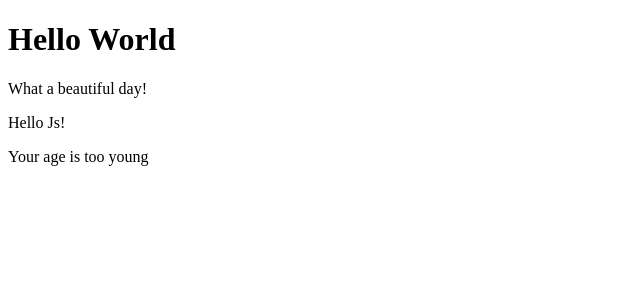
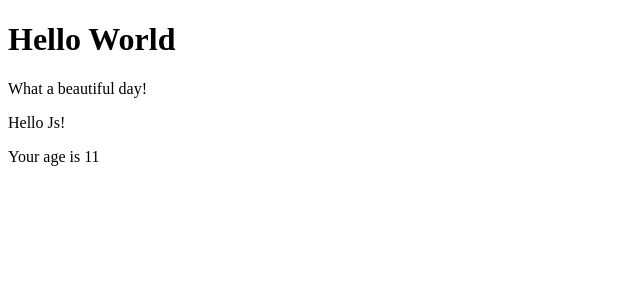
Before and after one commit to dens90/react-exercises, a React (Create React App) app: page / in a window 1280 px wide. Shown: the top 300 px of the page, without its empty margins (0-640 px from the left). Built offline with nearby package versions, Linux system fonts and the light colour scheme.

Commit message:
conditional-rendering-02

```diff
--- a/src/Welcome.js
+++ b/src/Welcome.js
@@ -6,7 +6,7 @@ export class Welcome extends React.Component {
     return(
       <div>
        <p>Hello {this.props.name || "Js"}!</p>
-        <Age age={this.props.age > 18? this.props.age : 'too young'}/>
+        <Age age={this.props.age? this.props.age : 'too young'}/>
        </div>
     );
   }
```
